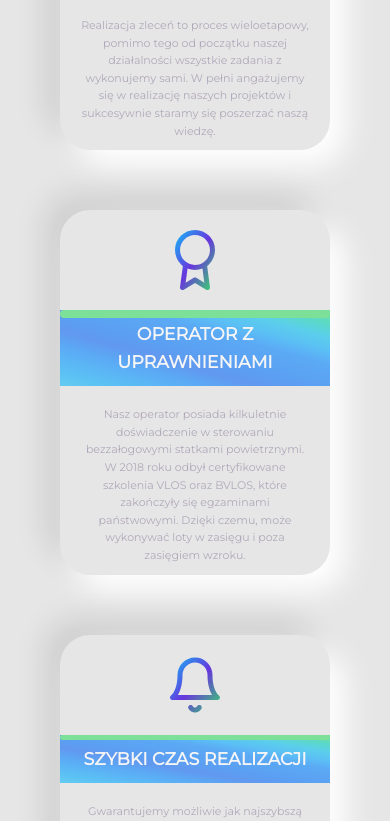
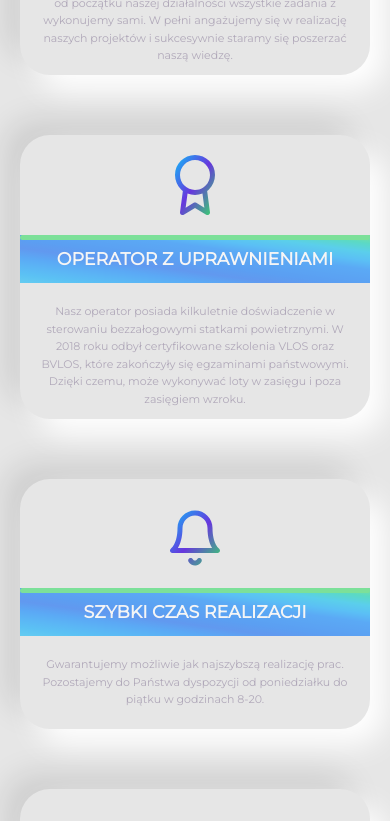
Before and after one commit to dziekonskik/foto-dron, a website built with webpack: page src/pages/index.html in a window 390 px wide. Shown: the part 1179-2000 px from the top of the page. Built offline with nearby package versions, Linux system fonts and the light colour scheme; files whose address does not match are found by name; a web font is replaced by a local one.

Commit message:
removed paddig for mobile about and contact section

```diff
--- a/src/scss/_about.scss
+++ b/src/scss/_about.scss
@@ -5,6 +5,7 @@
   margin: 4rem 0;
 
   @include responsive(phone) {
+    padding: 0;
     grid-template-columns: repeat(auto-fit, minmax(30rem, 1fr));
   }
 
--- a/src/scss/_form.scss
+++ b/src/scss/_form.scss
@@ -30,6 +30,10 @@
       padding: 4rem;
       margin: 4rem auto;
       width: 80%;
+
+      @include responsive(phone) {
+        width: 100%;
+      }
 
       &__group {
         margin: 1rem auto;
--- a/src/scss/_header.scss
+++ b/src/scss/_header.scss
@@ -40,6 +40,7 @@
   }
 
   &__wrapper {
+    @include responsive(phone) {
       display: flex;
       align-items: center;
       justify-content: center;
@@ -48,6 +49,7 @@
       border-radius: 50%;
       background-color: var(--color-background);
       margin-right: 2rem;
+    }
   }
 
   &__hamburger {
@@ -58,7 +60,13 @@
       width: 4rem;
       height: 4rem;
       background-color: transparent;
+      padding: 1rem;
       cursor: pointer;
+
+      &:focus {
+        outline: none;
+        background-color: tomato;
+      }
 
       &-bar {
         width: 3.4rem;
```
Lines whose indentation alone changed are shown as unchanged.
